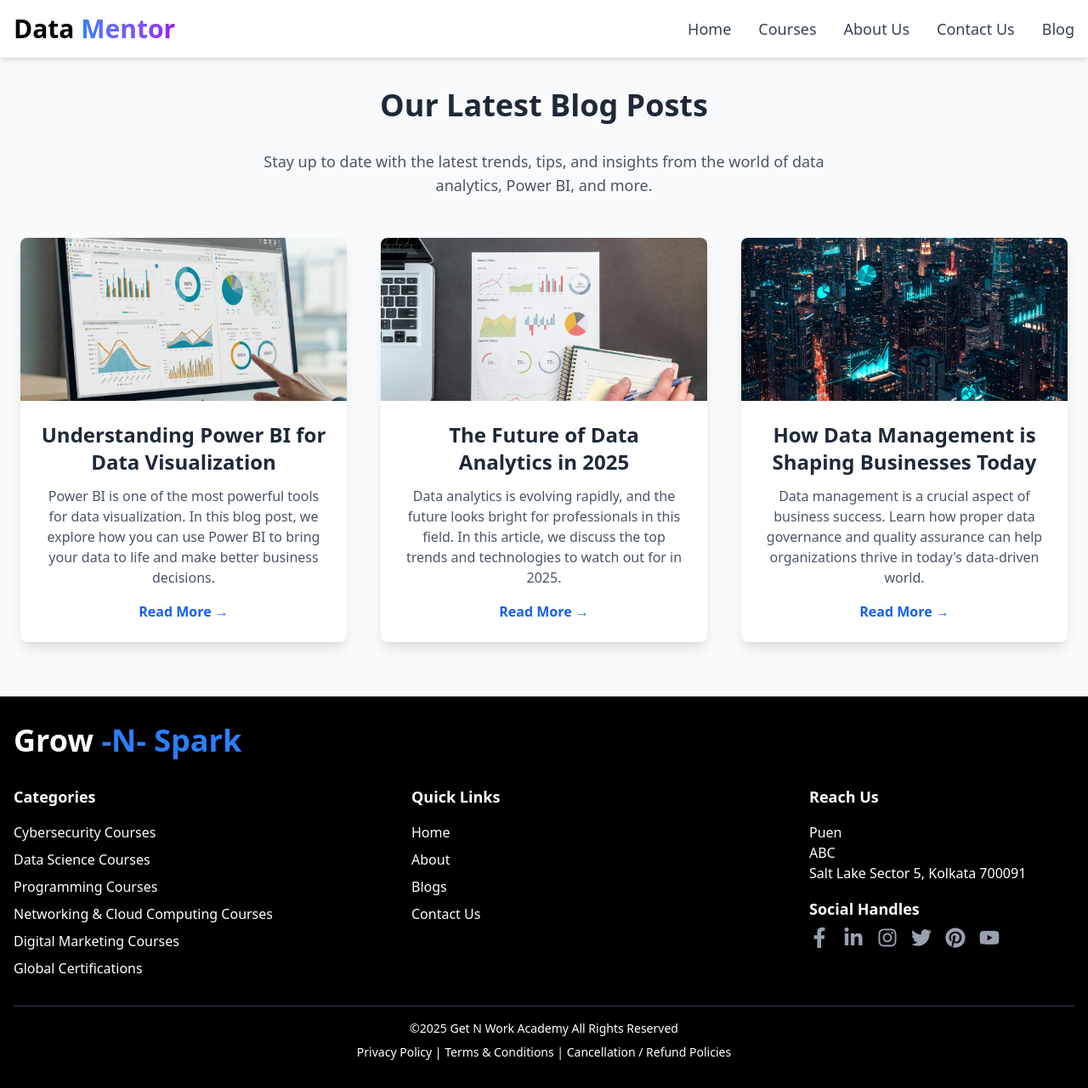
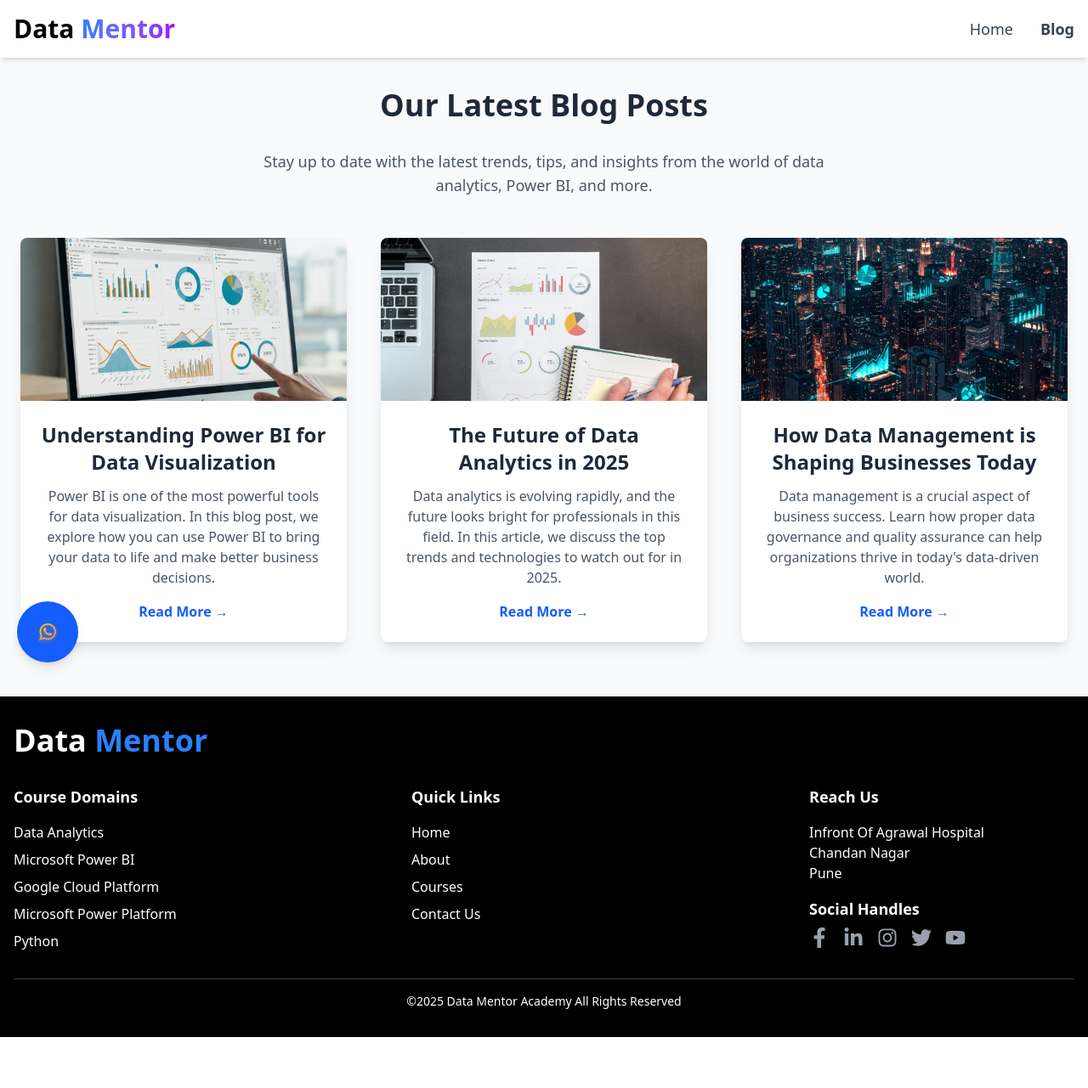
Before and after one commit to YashMehetre/icon-tech-institute, a React (Vite) app: page /blog in a window 1280 px wide. Shown: the whole page at 85% size. After the commit the page ends 1221 px from the top, so only its background shows below. Built offline with nearby package versions, Linux system fonts and the light colour scheme.

Commit message:
new feature added

```diff
--- a/index.html
+++ b/index.html
@@ -4,7 +4,7 @@
     <meta charset="UTF-8" />
     <link rel="icon" type="image/svg+xml" href="/vite.svg" />
     <meta name="viewport" content="width=device-width, initial-scale=1.0" />
-    <title>Grow-N-Spark</title>
+    <title>Data Mentor</title>
   </head>
   <body>
     <div id="root"></div>
--- a/src/App.jsx
+++ b/src/App.jsx
@@ -1,3 +1,4 @@
+import React from "react";
 import { Routes, Route } from "react-router-dom";
 import Navbar from "./components/Navbar";
 import Home from "./sections/Home";
@@ -9,12 +10,12 @@ import Footer from "./components/Footer";
 import PopupForm from "./components/PopupForm";
 import ScrollToTop from "./components/ScrollToTop";
 import CourseDetails from "./pages/CourseDetails";
+import PhoneCallButton from "./components/PhoneCallButton";
 
 const App = () => {
   return (
     <div>
       <Navbar />
-
       <Routes>
         <Route
           path="/"
@@ -32,8 +33,8 @@ const App = () => {
         <Route path="/blog" element={<Blog />} />
         <Route path="/course/:id" element={<CourseDetails />} />
       </Routes>
-
       <Footer />
+      <PhoneCallButton />
     </div>
   );
 };
--- a/src/components/Footer.jsx
+++ b/src/components/Footer.jsx
@@ -4,7 +4,6 @@ import {
   FaTwitter,
   FaLinkedinIn,
   FaInstagram,
-  FaPinterest,
   FaYoutube,
 } from "react-icons/fa";
 
@@ -14,39 +13,38 @@ const Footer = () => {
       <div className="container mx-auto px-4">
         <div className="flex justify-between items-center mb-8">
           <h1 className="text-4xl font-bold transition-colors duration-500 hover:text-blue-400 text-left">
-            <span className="text-white">Grow</span>
-            <span className="text-blue-500"> -N- Spark</span>
+            <span className="text-white">Data</span>
+            <span className="text-blue-500"> Mentor</span>
           </h1>
         </div>
 
         <div className="flex flex-wrap justify-between">
           <div className="w-full md:w-1/4 mb-8 md:mb-0">
-            <h3 className="text-lg font-semibold mb-4">Categories</h3>
+            <h3 className="text-lg font-semibold mb-4">Course Domains</h3>
             <ul className="space-y-2">
-              <li>Cybersecurity Courses</li>
-              <li>Data Science Courses</li>
-              <li>Programming Courses</li>
-              <li>Networking & Cloud Computing Courses</li>
-              <li>Digital Marketing Courses</li>
-              <li>Global Certifications</li>
+              <li><a href="#data-analytics">Data Analytics</a></li>
+              <li><a href="#power-bi">Microsoft Power BI</a></li>
+              <li><a href="#google-cloud">Google Cloud Platform</a></li>
+              <li><a href="#power-platform">Microsoft Power Platform</a></li>
+              <li><a href="#python">Python</a></li>
             </ul>
           </div>
+
           <div className="w-full md:w-1/4 mb-8 md:mb-0">
             <h3 className="text-lg font-semibold mb-4">Quick Links</h3>
             <ul className="space-y-2">
-              <li><Link to="/">Home</Link></li>
-              <li><Link to="/about">About</Link></li>
-              <li><Link to="/blogs">Blogs</Link></li>
-              <li><Link to="/contact">Contact Us</Link></li>
-
+              <li><a href="#home">Home</a></li>
+              <li><a href="#about">About</a></li>
+              <li><a href="#courses">Courses</a></li>
+              <li><a href="#contact">Contact Us</a></li>
             </ul>
           </div>
 
           <div className="w-full md:w-1/4 mb-8 md:mb-0">
             <h3 className="text-lg font-semibold mb-4">Reach Us</h3>
-            <p>Puen</p>
-            <p>ABC</p>
-            <p>Salt Lake Sector 5, Kolkata 700091</p>
+            <p>Infront Of Agrawal Hospital</p>
+            <p>Chandan Nagar </p>
+            <p>Pune</p>
 
             <h3 className="text-lg font-semibold mt-4 mb-2">Social Handles</h3>
             <div className="flex space-x-4">
@@ -83,14 +81,6 @@ const Footer = () => {
                 <FaTwitter size={24} />
               </a>
               <a
-                href="https://pinterest.com"
-                target="_blank"
-                rel="noopener noreferrer"
-                className="text-gray-400 hover:text-white"
-              >
-                <FaPinterest size={24} />
-              </a>
-              <a
                 href="https://youtube.com"
                 target="_blank"
                 rel="noopener noreferrer"
@@ -104,20 +94,7 @@ const Footer = () => {
 
         <div className="mt-8 border-t border-gray-700 pt-4 text-center">
           <p className="text-sm">
-            ©{new Date().getFullYear()} Get N Work Academy All Rights Reserved
-          </p>
-          <p className="text-sm mt-2">
-            <Link to="/privacy-policy" className="hover:text-gray-300">
-              Privacy Policy
-            </Link>{" "}
-            |{" "}
-            <Link to="/terms" className="hover:text-gray-300">
-              Terms & Conditions
-            </Link>{" "}
-            |{" "}
-            <Link to="/refund-policy" className="hover:text-gray-300">
-              Cancellation / Refund Policies
-            </Link>
+            ©{new Date().getFullYear()} Data Mentor Academy All Rights Reserved
           </p>
         </div>
       </div>
--- a/src/components/Navbar.jsx
+++ b/src/components/Navbar.jsx
@@ -1,6 +1,6 @@
 import { Link as RouterLink, useLocation } from "react-router-dom";
 import { Link } from "react-scroll";
-import { useState } from "react";
+import { useState, useEffect } from "react";
 
 const Navbar = () => {
   const [menuOpen, setMenuOpen] = useState(false);
@@ -15,18 +15,34 @@ const Navbar = () => {
     setActiveLink(link);
   };
 
+  useEffect(() => {
+    if (location.pathname === "/") {
+      setActiveLink("home");
+    } else if (location.pathname === "/blog") {
+      setActiveLink("blog");
+    } else if (location.pathname === "/contact") {
+      setActiveLink("contact");
+    } else if (location.pathname === "/about") {
+      setActiveLink("about");
+    } else if (location.pathname === "/courses") {
+      setActiveLink("courses");
+    } else if (location.pathname.includes("/course/")) {
+      setActiveLink("courses");
+    }
+  }, [location.pathname]);
 
+  const isHomePage = location.pathname === "/";
+  const isCoursePage = location.pathname.includes("/course/");
   const isBlogPage = location.pathname === "/blog";
 
   return (
     <header className="fixed top-0 left-0 w-full bg-white shadow-md py-4 z-50">
-      <nav className="container mx-auto px-4" aria-label="Main navigation">
+      <nav className="container mx-auto px-4" aria-label="Main navigation" role="navigation">
         <div className="flex justify-between items-center">
           <div className="flex-shrink-0">
             <a href="/" className="text-3xl font-extrabold" aria-label="Grow N Work">
               <span className="text-black">Data</span>{" "}
               <span className="bg-gradient-to-r from-blue-500 to-purple-600 text-transparent bg-clip-text animate-type">Mentor</span>{" "}
-
             </a>
           </div>
 
@@ -64,20 +80,16 @@ const Navbar = () => {
 
           <div
             id="main-menu"
-            className={`absolute md:relative top-16 md:top-auto left-0 md:left-auto w-full md:w-auto bg-white md:bg-transparent ${
-              menuOpen ? "block" : "hidden"
-            } md:block transition-all duration-300 ease-in-out`}
+            className={`absolute md:relative top-16 md:top-auto left-0 md:left-auto w-full md:w-auto bg-white md:bg-transparent ${menuOpen ? "block" : "hidden"} md:block transition-all duration-300 ease-in-out`}
           >
             <ul className="flex flex-col md:flex-row items-start md:items-center justify-center md:justify-center space-y-4 md:space-y-0 md:space-x-8 p-4 md:p-0">
               <li>
-                {isBlogPage ? (
+                {isCoursePage || isBlogPage || location.pathname.includes("/course/") ? (
                   <RouterLink
                     to="/"
-                    className={`block text-lg text-gray-700 hover:text-blue-500 transition duration-300 cursor-pointer ${
-                      activeLink === "home" ? "text-blue-500 font-bold" : ""
-                    }`}
+                    className={`block text-lg text-gray-700 hover:text-blue-500 transition duration-300 cursor-pointer ${activeLink === "home" ? "text-blue-500 font-bold" : ""}`}
                     onClick={() => handleSetActive("home")}
-                    aria-label="Go to Home section"
+                    aria-label="Go to Home page"
                   >
                     Home
                   </RouterLink>
@@ -86,9 +98,9 @@ const Navbar = () => {
                     to="home"
                     smooth={true}
                     duration={500}
-                    className={`block text-lg text-gray-700 hover:text-blue-500 transition duration-300 cursor-pointer ${
-                      activeLink === "home" ? "text-blue-500 font-bold" : ""
-                    }`}
+                    spy={true} // This will track the scroll position and update the active link
+                    offset={-80} // Adjust this value based on the height of your navbar
+                    className={`block text-lg text-gray-700 hover:text-blue-500 transition duration-300 cursor-pointer ${activeLink === "home" ? "text-blue-500 font-bold" : ""}`}
                     onClick={() => handleSetActive("home")}
                     aria-label="Go to Home section"
                   >
@@ -96,95 +108,61 @@ const Navbar = () => {
                   </Link>
                 )}
               </li>
+              {!isBlogPage && !isCoursePage && (
                 <li>
-                {isBlogPage ? (
-                  <RouterLink
-                    to="/"
-                    className={`block text-lg text-gray-700 hover:text-blue-500 transition duration-300 cursor-pointer ${
-                      activeLink === "courses" ? "text-blue-500 font-bold" : ""
-                    }`}
-                    onClick={() => handleSetActive("courses")}
-                    aria-label="Go to Courses section"
-                  >
-                    Courses
-                  </RouterLink>
-                ) : (
                   <Link
                     to="courses"
                     smooth={true}
                     duration={500}
-                    className={`block text-lg text-gray-700 hover:text-blue-500 transition duration-300 cursor-pointer ${
-                      activeLink === "courses" ? "text-blue-500 font-bold" : ""
-                    }`}
+                    spy={true}
+                    offset={-80}
+                    className={`block text-lg text-gray-700 hover:text-blue-500 transition duration-300 cursor-pointer ${activeLink === "courses" ? "text-blue-500 font-bold" : ""}`}
                     onClick={() => handleSetActive("courses")}
                     aria-label="Go to Courses section"
                   >
                     Courses
                   </Link>
+                </li>
               )}
-              </li>
+
+              {!isBlogPage && !isCoursePage && (
                 <li>
-                {isBlogPage ? (
-                  <RouterLink
-                    to="/"
-                    className={`block text-lg text-gray-700 hover:text-blue-500 transition duration-300 cursor-pointer ${
-                      activeLink === "about" ? "text-blue-500 font-bold" : ""
-                    }`}
-                    onClick={() => handleSetActive("about")}
-                    aria-label="Go to About Us section"
-                  >
-                    About Us
-                  </RouterLink>
-                ) : (
                   <Link
                     to="about"
                     smooth={true}
                     duration={500}
-                    className={`block text-lg text-gray-700 hover:text-blue-500 transition duration-300 cursor-pointer ${
-                      activeLink === "about" ? "text-blue-500 font-bold" : ""
-                    }`}
+                    spy={true}
+                    offset={-80}
+                    className={`block text-lg text-gray-700 hover:text-blue-500 transition duration-300 cursor-pointer ${activeLink === "about" ? "text-blue-500 font-bold" : ""}`}
                     onClick={() => handleSetActive("about")}
                     aria-label="Go to About Us section"
                   >
                     About Us
                   </Link>
+                </li>
               )}
-              </li>
+              {!isBlogPage && !isCoursePage && (
                 <li>
-                {isBlogPage ? (
-                  <RouterLink
-                    to="/"
-                    className={`block text-lg text-gray-700 hover:text-blue-500 transition duration-300 cursor-pointer ${
-                      activeLink === "contact" ? "text-blue-500 font-bold" : ""
-                    }`}
-                    onClick={() => handleSetActive("contact")}
-                    aria-label="Go to Contact Us section"
-                  >
-                    Contact Us
-                  </RouterLink>
-                ) : (
                   <Link
                     to="contact"
                     smooth={true}
                     duration={500}
-                    className={`block text-lg text-gray-700 hover:text-blue-500 transition duration-300 cursor-pointer ${
-                      activeLink === "contact" ? "text-blue-500 font-bold" : ""
-                    }`}
+                    spy={true}
+                    offset={-80}
+                    className={`block text-lg text-gray-700 hover:text-blue-500 transition duration-300 cursor-pointer ${activeLink === "contact" ? "text-blue-500 font-bold" : ""}`}
                     onClick={() => handleSetActive("contact")}
                     aria-label="Go to Contact Us section"
                   >
                     Contact Us
                   </Link>
+                </li>
               )}
-              </li>
               <li>
                 <RouterLink
                   to="/blog"
-                  className={`block text-lg text-gray-700 hover:text-blue-500 transition duration-300 cursor-pointer ${
-                    activeLink === "blog" ? "text-blue-500 font-bold" : ""
-                  }`}
+                  className={`block text-lg text-gray-700 hover:text-blue-500 transition duration-300 cursor-pointer ${activeLink === "blog" ? "text-blue-500 font-bold" : ""}`}
                   onClick={() => handleSetActive("blog")}
-                  aria-label="Go to Blog section"
+                  aria-label="Go to Blog page"
                 >
                   Blog
                 </RouterLink>
--- /dev/null
+++ b/src/components/PhoneCallButton.jsx
@@ -0,0 +1,20 @@
+import React from "react";
+import phone from "../assets/phone.png";
+
+const PhoneCallButton = () => {
+  return (
+    <a
+      href="tel:+1234567890"
+      className="fixed bottom-5 left-5 bg-blue-600 text-white p-4 rounded-full shadow-lg hover:bg-blue-700 transition-all duration-300"
+      aria-label="Call for enquiry"
+    >
+      <img
+        src={phone}
+        alt="Call icon"
+        className="w-10 h-10"
+      />
+    </a>
+  );
+};
+
+export default PhoneCallButton;
--- a/src/sections/Courses.jsx
+++ b/src/sections/Courses.jsx
@@ -50,7 +50,7 @@ const Courses = () => {
                     >
                       Explore More
                     </Link>
-                    <span className="text-red-500 text-2xl">➜</span>
+
                   </div>
                 </div>
               ))}
```
Also changed, not shown: src/assets/phone.png (added). Lines whose indentation alone changed are shown as unchanged.
